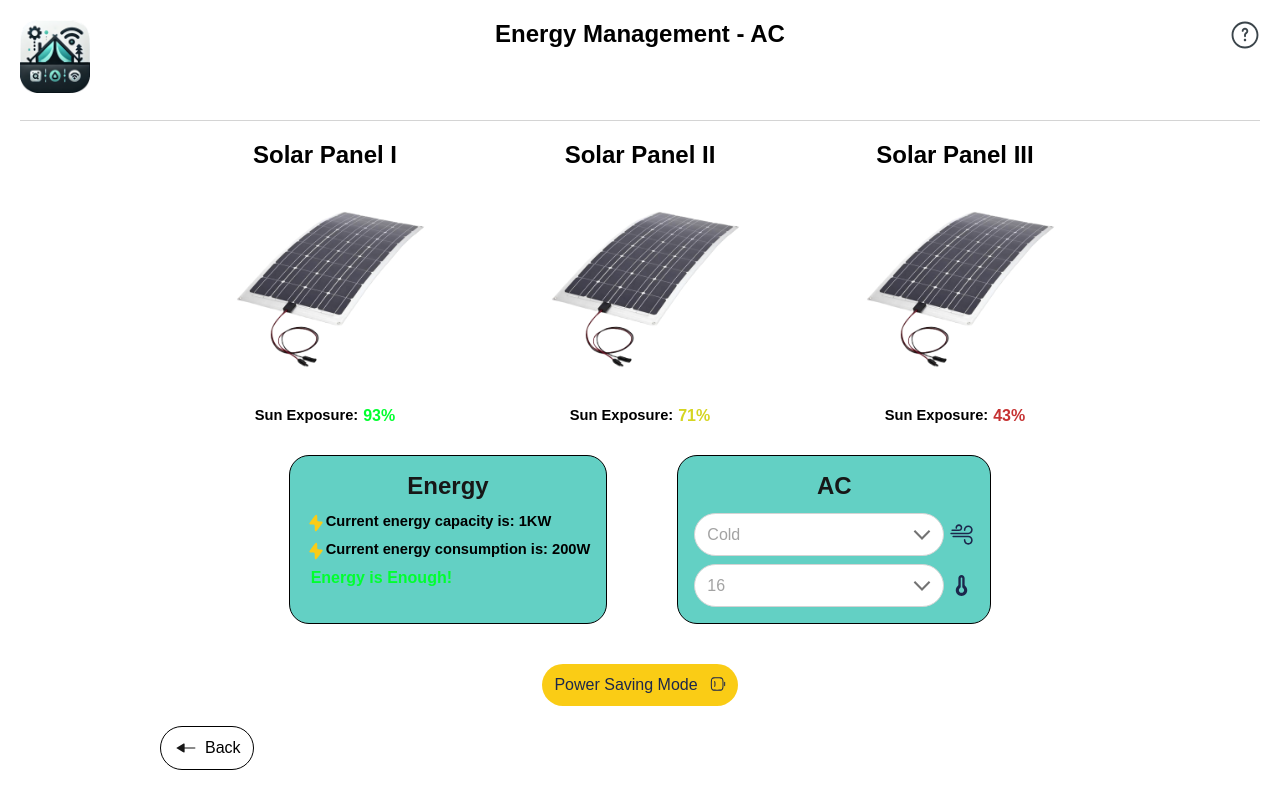
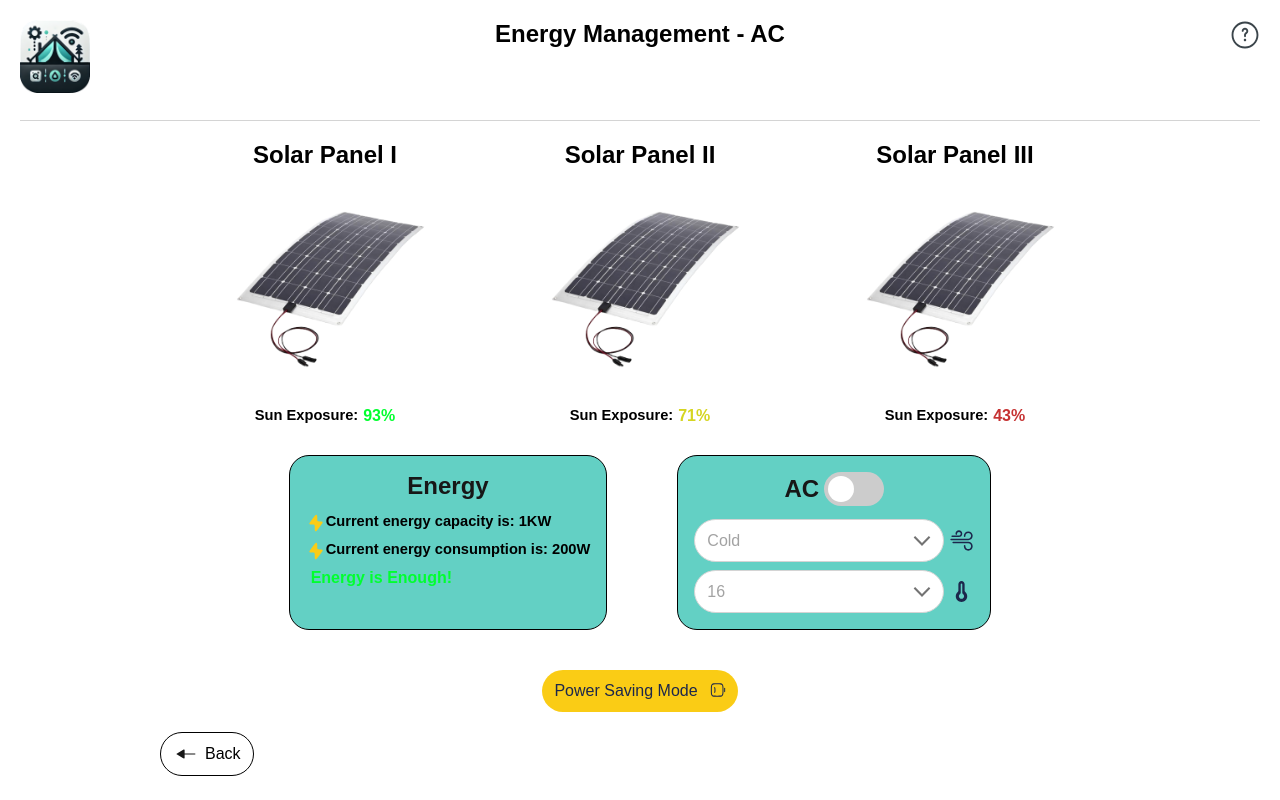
Before and after one commit to dimitry-lzs/hciWeb, a React app: page /energy in a window 1280 px wide. Built offline with nearby package versions, Linux system fonts and the light colour scheme.

Commit message:
created a switch component and added it in the energy-management page.

```diff
--- /dev/null
+++ b/src/components/Switch/Switch.less
@@ -0,0 +1,64 @@
+/* i got it from w3 schools*/
+/* The switch - the box around the slider */
+.switch {
+    position: relative;
+    display: inline-block;
+    width: 60px;
+    height: 34px;
+    margin-left: 5px;
+  }
+
+  /* Hide default HTML checkbox */
+  .switch input {
+    opacity: 0;
+    width: 0;
+    height: 0;
+  }
+
+  /* The slider */
+  .slider {
+    position: absolute;
+    cursor: pointer;
+    top: 0;
+    left: 0;
+    right: 0;
+    bottom: 0;
+    background-color: #ccc;
+    -webkit-transition: .4s;
+    transition: .4s;
+  }
+
+  .slider:before {
+    position: absolute;
+    content: "";
+    height: 26px;
+    width: 26px;
+    left: 4px;
+    bottom: 4px;
+    background-color: white;
+    -webkit-transition: .4s;
+    transition: .4s;
+  }
+
+  input:checked + .slider {
+    background-color: #2196F3;
+  }
+
+  input:focus + .slider {
+    box-shadow: 0 0 1px #2196F3;
+  }
+
+  input:checked + .slider:before {
+    -webkit-transform: translateX(26px);
+    -ms-transform: translateX(26px);
+    transform: translateX(26px);
+  }
+
+  /* Rounded sliders */
+  .slider.round {
+    border-radius: 34px;
+  }
+
+  .slider.round:before {
+    border-radius: 50%;
+  }
--- /dev/null
+++ b/src/components/Switch/index.tsx
@@ -0,0 +1,11 @@
+import React from 'react';
+import './Switch.less';
+
+export default function Switch() {
+    return (
+        <label className="switch">
+            <input type="checkbox" />
+            <span className="slider round"></span>
+        </label>
+    );
+}
--- a/src/pages/Energy/Energy.less
+++ b/src/pages/Energy/Energy.less
@@ -105,4 +105,10 @@
     .Controls {
         gap: 10px;
     }
+
+    .SwitchWrapper {
+        display: flex;
+        align-items: center;
+        justify-content: center;
+    }
 }
--- a/src/pages/Energy/index.tsx
+++ b/src/pages/Energy/index.tsx
@@ -7,13 +7,13 @@
 import ConfirmButton, { ButtonColor, ButtonIcon } from '../../components/ConfirmButton';
 import { useNavigate } from 'react-router-dom';
 import Select from '../../components/Select';
+import Switch from '../../components/Switch';
 
 export default function Energy() {
     const navigate = useNavigate();
     const coldHeat = [
         { value: 'cold', label: 'Cold' },
         { value: 'heat', label: 'Heat' },
-        { value: 'off', label: 'Off' },
     ];
     const temperatures = [
         { value: '16', label: '16' },
@@ -71,7 +71,7 @@
                         </div>
                     </InfoContainer>
                     <InfoContainer>
-                        <div className='InfoTitle'>AC</div>
+                        <div className='InfoTitle'><div className='SwitchWrapper'>AC<Switch/></div></div>
                         <div className='Controls'>
                             <div className='InfoDescription'><Select options={coldHeat} /><div className='WindIcon' /></div>
                             <div className='InfoDescription'><Select options={temperatures} /><div className='ThermometerIcon' /></div>
```
